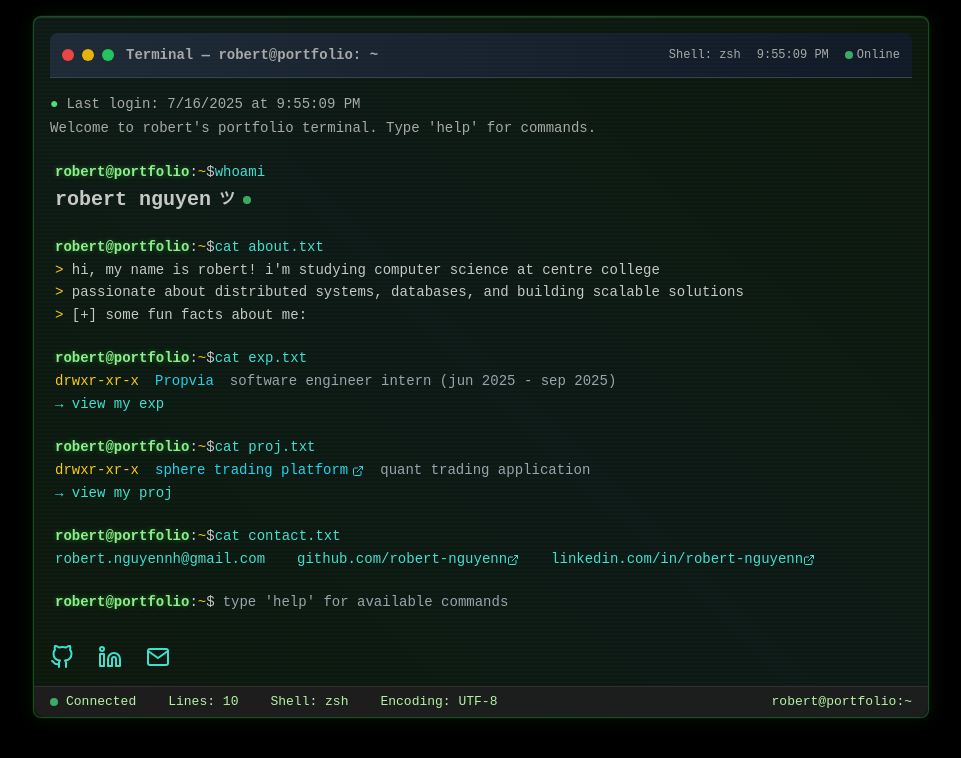
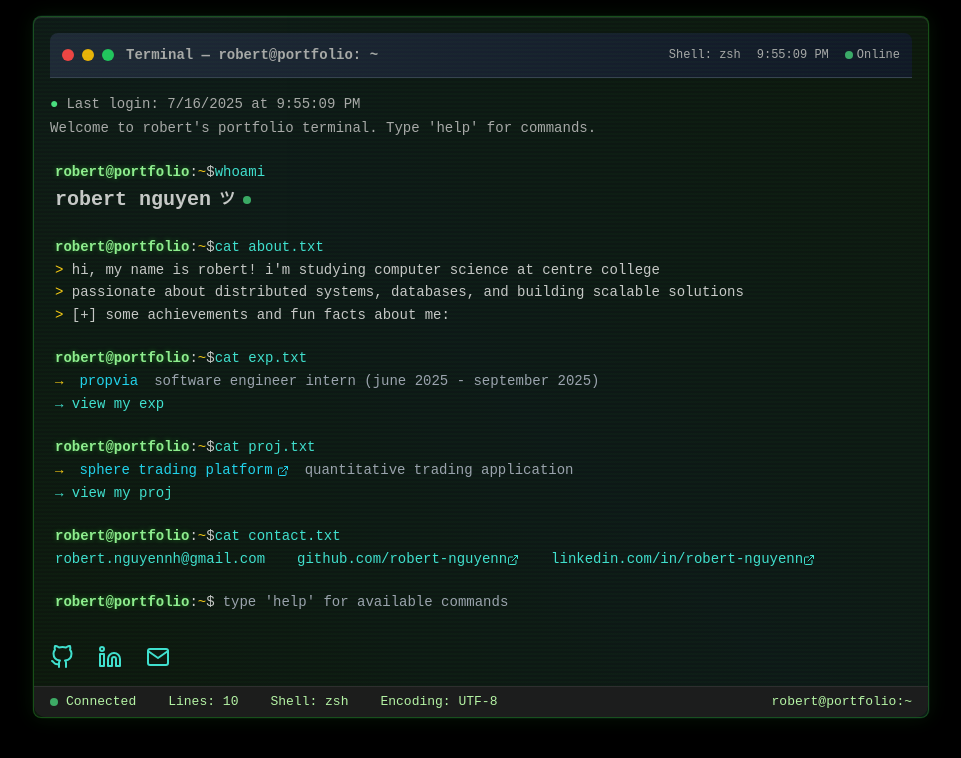
Before and after one commit to robert-nguyenn/robert_nguyen_portfolio, a Next.js app: page / in a window 1280 px wide. Shown: the top 758 px of the page, without its empty margins (159-1120 px from the left). Built offline with nearby package versions, Linux system fonts and the light colour scheme.

Commit message:
Update achievements and fun facts in portfolio and remove outdated project entry

```diff
--- a/src/app/page.tsx
+++ b/src/app/page.tsx
@@ -214,14 +214,15 @@ export default function Home() {
                 onMouseEnter={(e) => e.currentTarget.style.color = 'rgb(var(--terminal-cyan))'}
                 onMouseLeave={(e) => e.currentTarget.style.color = 'rgb(var(--foreground-rgb))'}
               >
-                <p><span className="text-yellow-400">&gt;</span> {showFunFacts ? '[-]' : '[+]'} some fun facts about me:</p>
+                <p><span className="text-yellow-400">&gt;</span> {showFunFacts ? '[-]' : '[+]'} some achievements and fun facts about me:</p>
               </button>
               {showFunFacts && (
                 <div className="ml-6 space-y-1" style={{ color: 'rgb(var(--foreground-rgb))' }}>
-                  <p><span className="text-yellow-400">&gt;</span> built a multi-tenant backend powering an AI platform for 3,000+ enterprise users</p>
-                  <p><span className="text-yellow-400">&gt;</span> engineered systems sustaining 2M+ API calls monthly at 99.99% uptime</p>
-                  <p><span className="text-yellow-400">&gt;</span> developed RAG engine delivering 50k+ personalized recommendations/month</p>
-                  <p><span className="text-yellow-400">&gt;</span> reduced API latency 61% and cut cloud spend 22% through optimization</p>
+                  <p><span className="text-yellow-400">&gt;</span> earned 2nd place in mathematics competition at centre college (2023-2024)</p>
+                  <p><span className="text-yellow-400">&gt;</span> recipient of full-tuition scholarship at centre college for 4 years</p>
+                  <p><span className="text-yellow-400">&gt;</span> awarded community-builder prize for excellence as resident assistant (2023-2024)</p>
+                  <p><span className="text-yellow-400">&gt;</span> vice president of math club and student leader of technology communities</p>
+                  <p><span className="text-yellow-400">&gt;</span> advanced to final round interviews with amazon web services (AWS) (2025 cycle)</p>
                 </div>
               )}
             </div>
@@ -239,9 +240,9 @@ export default function Home() {
             <div className="command-output" style={{ color: 'rgb(var(--foreground-rgb))' }}>
               <div className="space-y-2">
                 <div className="flex items-center space-x-4">
-                  <span className="text-yellow-400">drwxr-xr-x</span>
-                  <span className="text-cyan-400">Propvia</span>
-                  <span className="text-gray-400">software engineer intern (jun 2025 - sep 2025)</span>
+                  <span className="text-yellow-400">→</span>
+                  <span className="text-cyan-400">propvia</span>
+                  <span className="text-gray-400">software engineer intern (june 2025 - september 2025)</span>
                 </div>
               </div>
               <div className="mt-1">
@@ -264,11 +265,11 @@ export default function Home() {
             <div className="command-output" style={{ color: 'rgb(var(--foreground-rgb))' }}>
               <div className="space-y-2">
                 <div className="flex items-center space-x-4">
-                  <span className="text-yellow-400">drwxr-xr-x</span>
+                  <span className="text-yellow-400">→</span>
                   <a href="https://github.com/robert-nguyenn/sphinx-no-code-quant-trading-platform" target="_blank" rel="noopener noreferrer" className="text-cyan-400">
                     sphere trading platform<FiExternalLink className="inline w-3 h-3 ml-1" />
                    </a>
-                  <span className="text-gray-400">quant trading application</span>
+                  <span className="text-gray-400">quantitative trading application</span>
                 </div>
               </div>
               <div className="mt-1">
--- a/src/app/projects/page.tsx
+++ b/src/app/projects/page.tsx
@@ -8,13 +8,6 @@ const projects = [
     name: "Sphere — No-Code Quant Trading Platform",
     description: "A SaaS startup with 3 co-founders currently raising seed funding. Launched a drag-and-drop application for creating, backtesting, and paper-trading strategies using RAG to merge real-time macro data into trade signals. Engineered event-driven backend processing 12k+ market events per minute with sub-30ms latency for 1,000+ strategies. Private repository due to proprietary technology and ongoing funding discussions.",
     tech: ["TypeScript", "Python", "Docker", "K8s", "Redis Streams", "Prisma", "gRPC/WebSocket", "BullMQ", "PostgreSQL"],
-    github: null,
-    live: null
-  },
-  {
-    name: "Distributed Task Scheduler",
-    description: "Event-driven Node.js backend with distributed messaging using RAG & LLMs, PostgreSQL, processing 12k+ market events while handling sub-300 ms latency",
-    tech: ["Node.js", "PostgreSQL", "Redis", "Docker", "Kubernetes", "Event-driven Architecture"],
     github: null,
     live: null
   },
```
